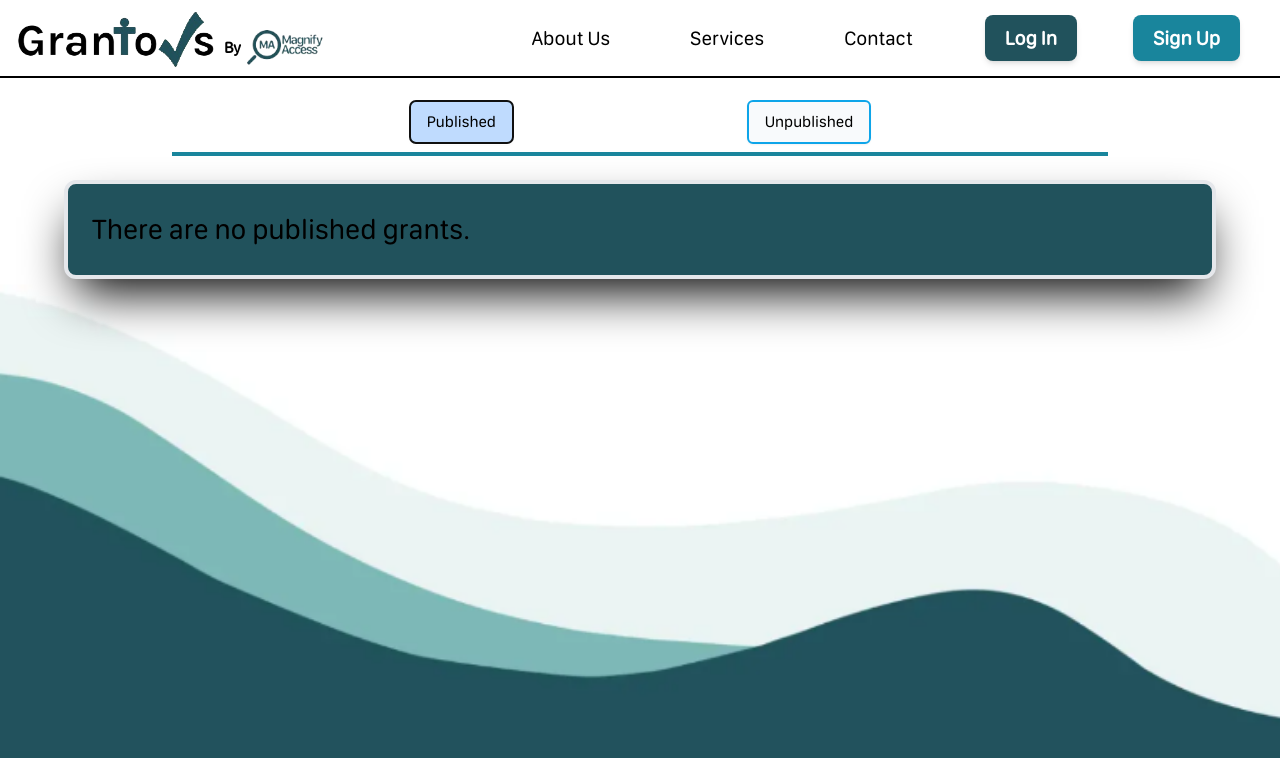
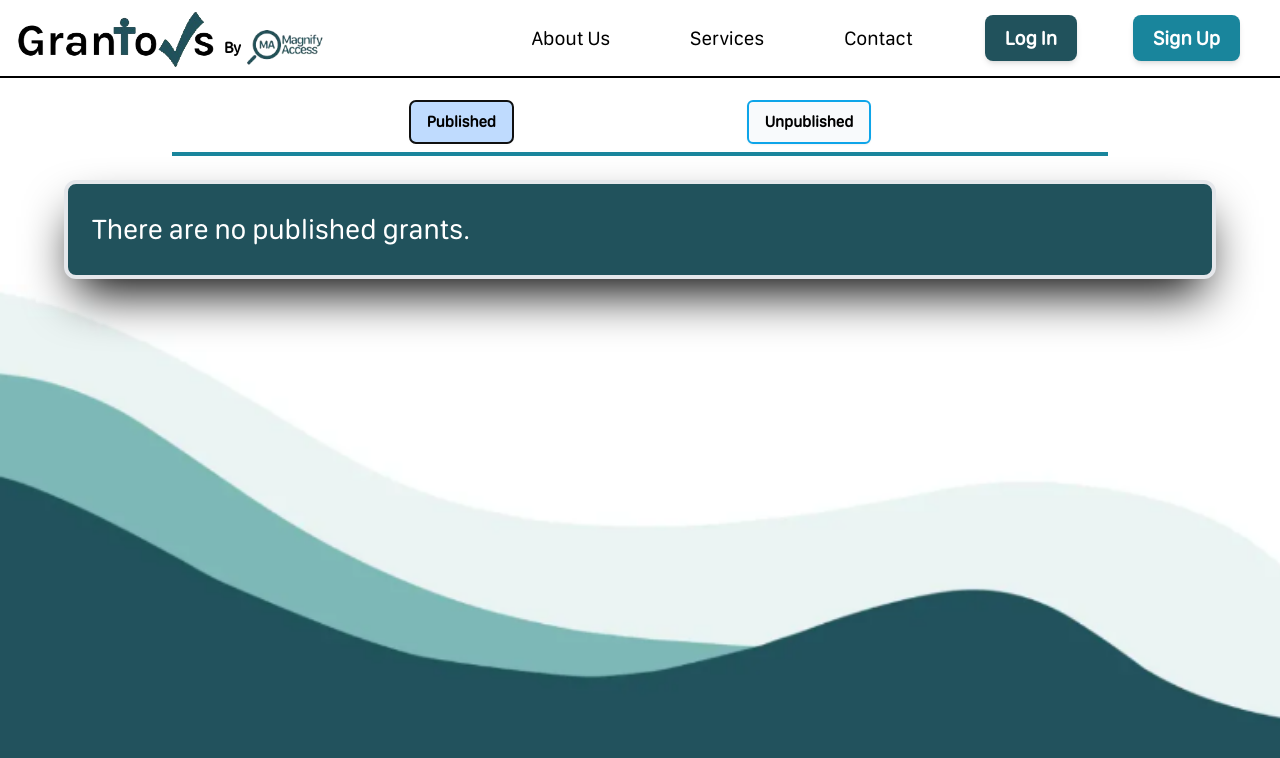
Before and after one commit to GlassesNoGlasses/c01w24-project-grantors, a React (Create React App) app in the folder frontend/: page /admin/grants in a window 1280 px wide. Shown: the top 758 px of the page. Built offline with nearby package versions, Linux system fonts and the light colour scheme.

Commit message:
transfer mac to windows

```diff
--- a/frontend/src/components/home-page/nav-bar/admin-dashboard/admin-grants/AdminGrants.tsx
+++ b/frontend/src/components/home-page/nav-bar/admin-dashboard/admin-grants/AdminGrants.tsx
@@ -101,7 +101,7 @@ const AdminGrants = () => {
         const status = published ? 'published' : 'unpublished';
         return (
             <div>
-                <h1 className='text-xl'>{`There are no ${status} grants.`}</h1>
+                <h1 className='text-xl text-white'>{`There are no ${status} grants.`}</h1>
             </div>
         );
     };
--- a/frontend/src/components/table/Table.tsx
+++ b/frontend/src/components/table/Table.tsx
@@ -100,7 +100,7 @@ function Table<T>(
                     )}
                 </tbody>
             </table>
-            <div className="p-2">Showing {currentPage * itemsPerPage + 1}-{Math.min((currentPage + 1) * itemsPerPage, items.length)} of {items.length}</div>
+            <div className="p-2 text-white">Showing {currentPage * itemsPerPage + 1}-{Math.min((currentPage + 1) * itemsPerPage, items.length)} of {items.length}</div>
             <div className="flex flex-row justify-between w-full">
                 <div className="bg-slate-50 rounded-md" aria-label="Table navigation">
                     <ul className="flex flex-row items-center text-sm">
--- a/frontend/src/components/tabs/Tab.tsx
+++ b/frontend/src/components/tabs/Tab.tsx
@@ -11,7 +11,7 @@ const Tab = ({
     const createTabButton = (label: String, callback: () => void): JSX.Element => {
         return (
             <button className='p-2 px-4 w-max rounded-md border-sky-500 border-2 shadow-sm
-            bg-slate-50 active:bg-slate-100 hover:shadow-md focus:bg-blue-200'
+            bg-slate-50 active:bg-slate-100 hover:shadow-md focus:bg-blue-200 font-bold'
             onClick={callback}
             autoFocus={label === tabItems[0].label}>
                 {label}
```
